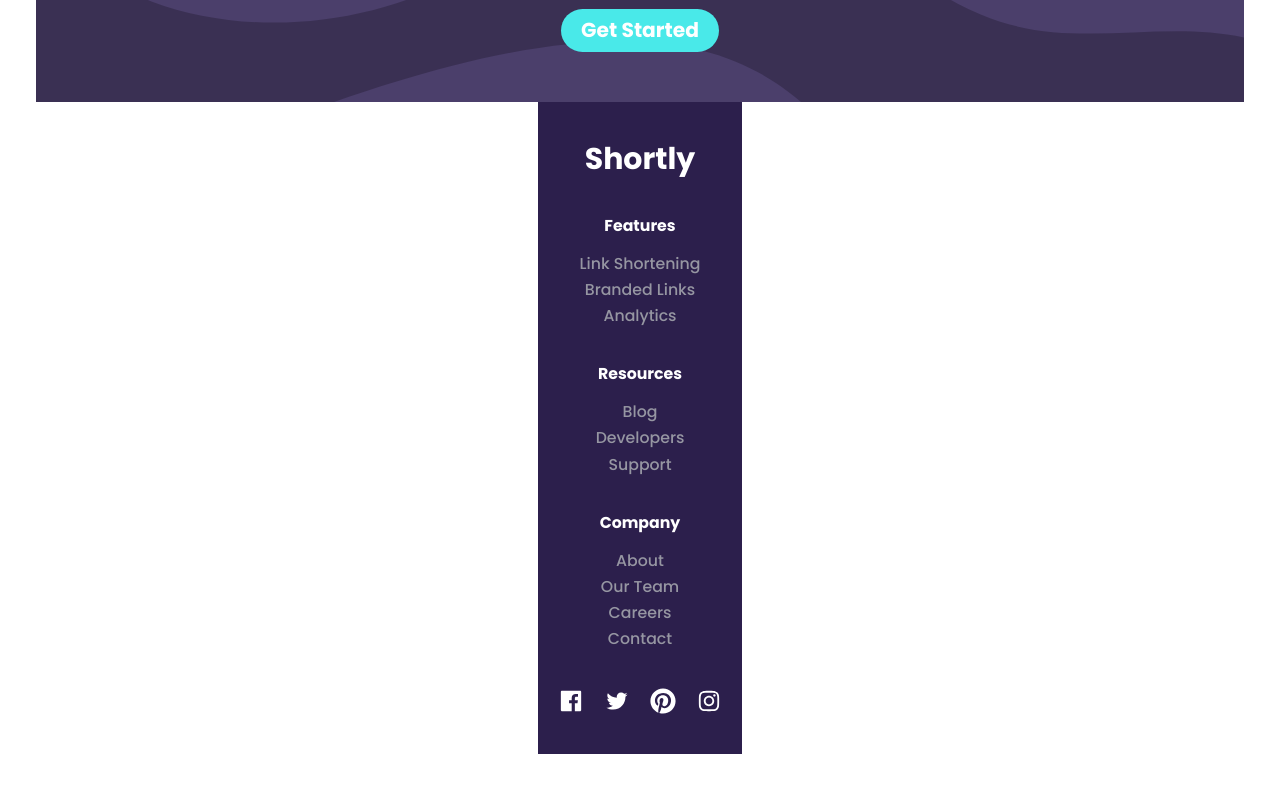
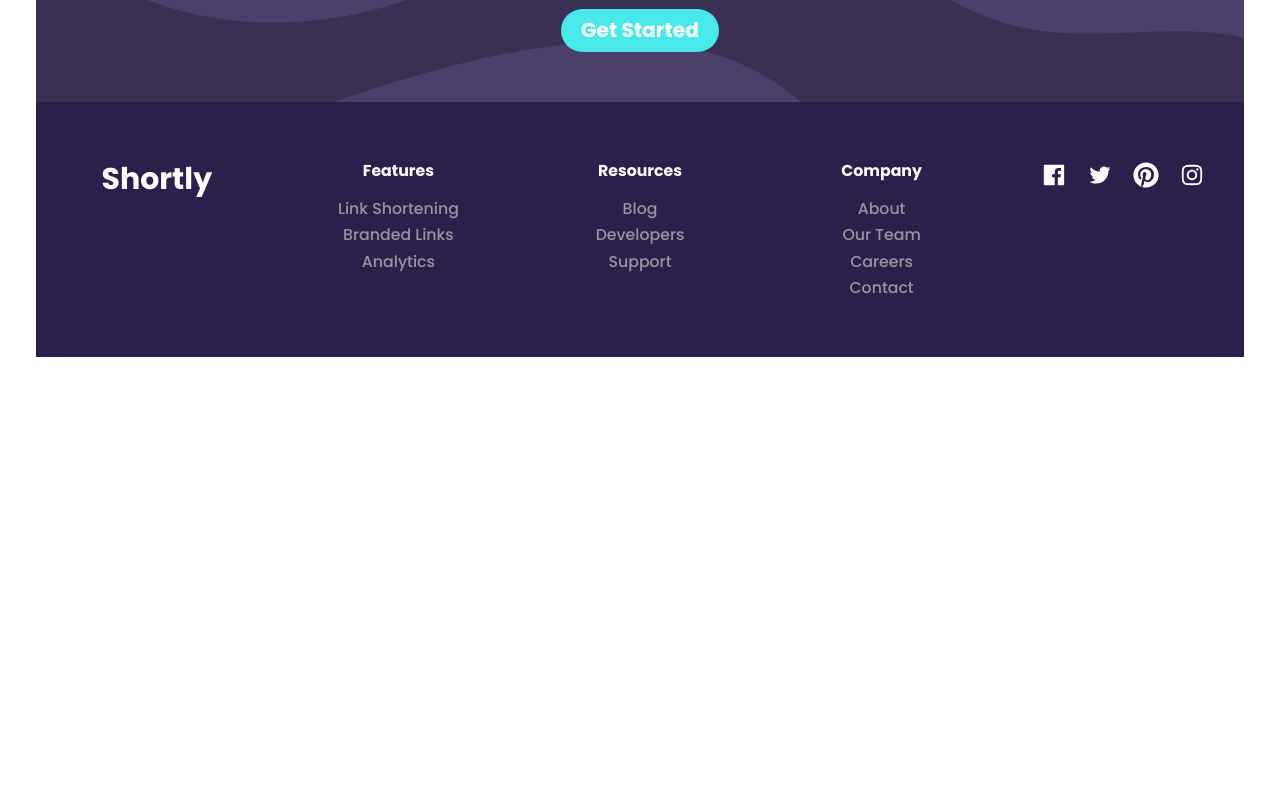
Before and after one commit to byKriz/react-url-short-api, a React (Vite) app: page / in a window 1280 px wide. Shown: the part 1696-2486 px from the top of the page. After the commit the page ends 2089 px from the top, so only its background shows below. Built offline with nearby package versions, Linux system fonts and the light colour scheme.

Commit message:
terminando el responsive

```diff
--- a/src/containers/Footer/Footer.module.scss
+++ b/src/containers/Footer/Footer.module.scss
@@ -12,6 +12,7 @@
   padding-top: 40px;
   padding-bottom: 40px;
   gap: 40px;
+  width: 100%;
 
   h3 {
     font-size: 30px;
@@ -61,3 +62,48 @@
     font-size: 26px;
   }
 }
+
+@media (min-width: $tablet) {
+  .Footer {
+    flex-direction: row;
+    flex-wrap: wrap;
+
+    h3,
+    .listContainer {
+      width: 20%;
+      height: 100%;
+      min-height: 120px;
+    }
+  }
+
+  .listContainer {
+    justify-content: flex-start;
+  }
+
+  .iconContainers {
+    margin-top: -20px;
+  }
+}
+
+@media (min-width: $desktop) {
+
+  .Footer {
+    align-items: flex-start;
+    padding: 60px 20px;
+
+    flex-wrap: nowrap;
+
+    h3,
+    .listContainer {
+      width: 20%;
+    }
+  }
+
+  .iconContainers {
+    width: 20%;
+    height: 100%;
+    margin-top: 0 ;
+
+  }
+
+}
```
